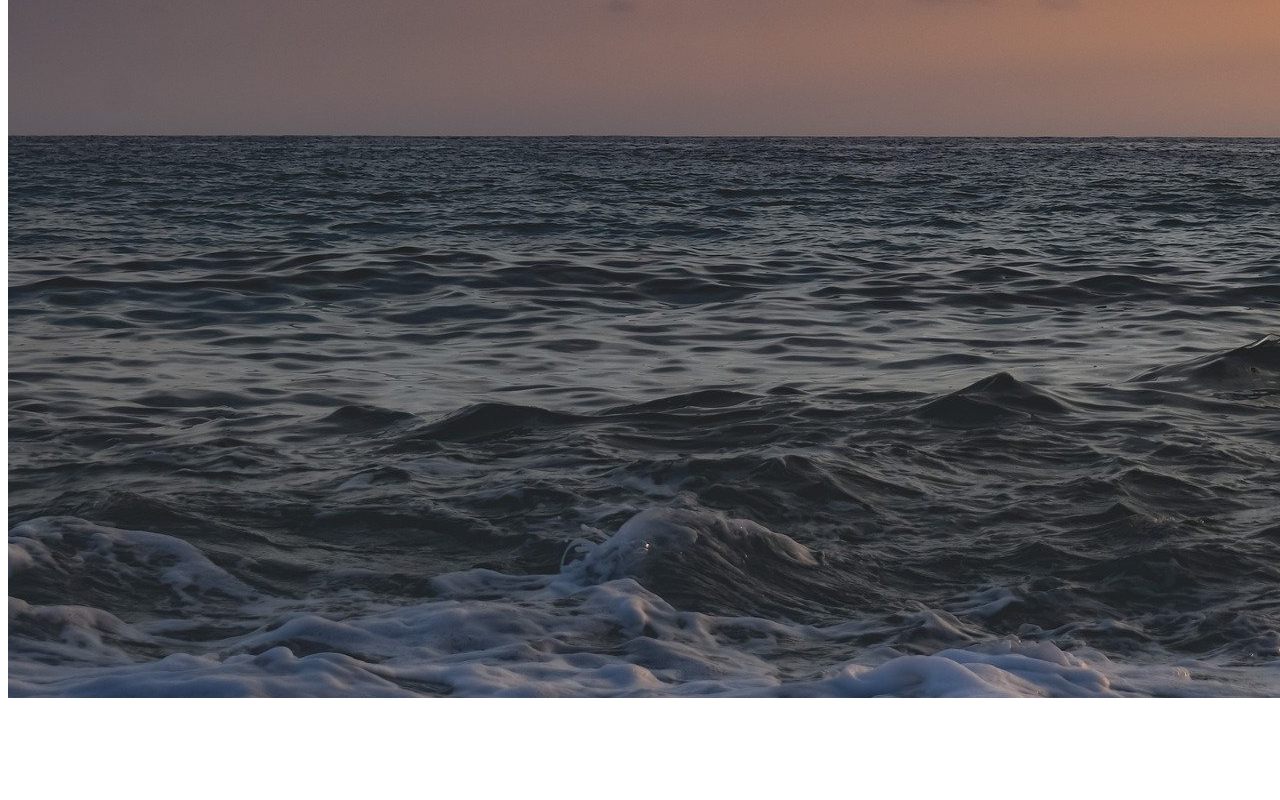
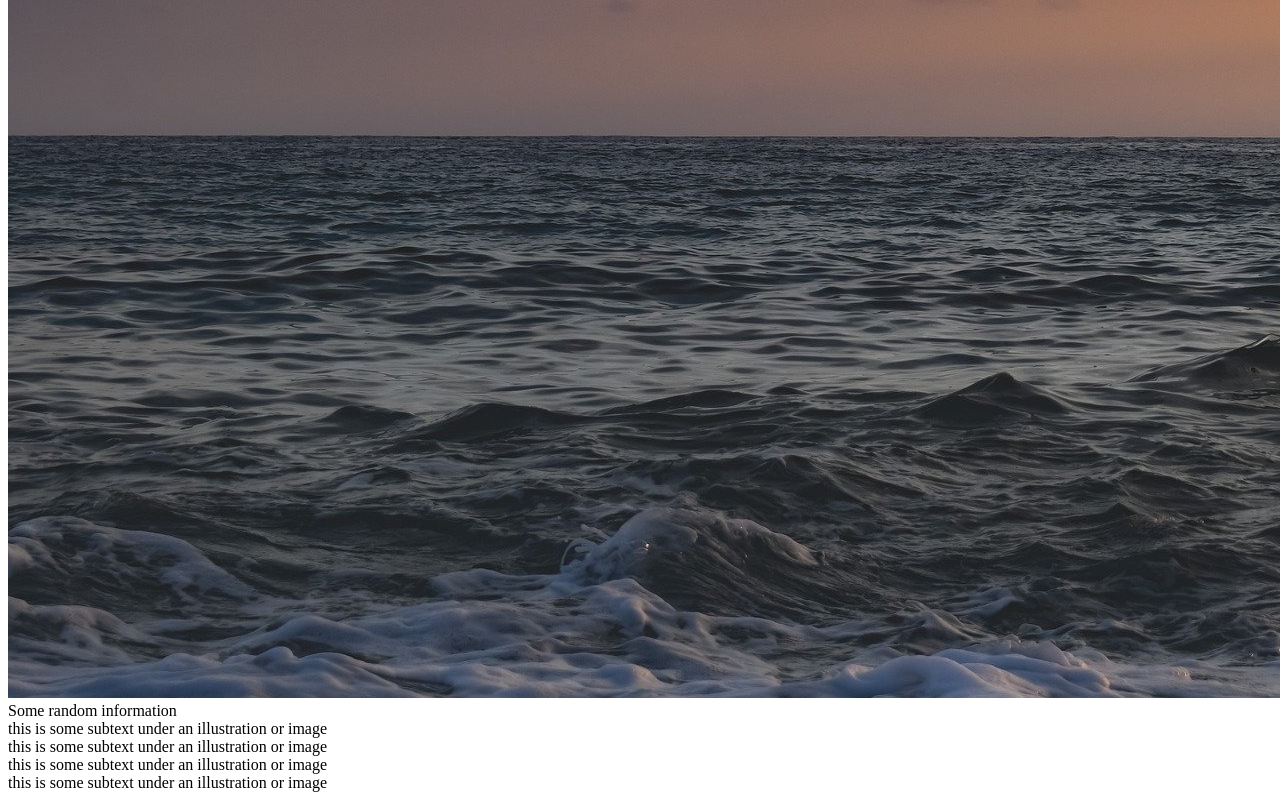
Before and after one commit to lindavid1998/landing-page, a plain HTML site: page index.html in a window 1280 px wide. Shown: the part 751-1551 px from the top of the page. Before the commit the page ends 1461 px from the top, so only its background shows below. Drawn offline with Linux system fonts and the light colour scheme.

Commit message:
Add html of section 2

```diff
--- a/index.html
+++ b/index.html
@@ -31,6 +31,28 @@
             </div>
             <img src="sunset.jpg" alt="placeholder image">
         </div>
+
+        <div class="section two">
+            <div class="title">Some random information</div>
+            <div class="cards">
+                <div class="card">
+                    <div class="card-shape"></div>
+                    <div class="card-text">this is some subtext under an illustration or image</div>
+                </div>
+                <div class="card">
+                    <div class="card-shape"></div>
+                    <div class="card-text">this is some subtext under an illustration or image</div>
+                </div>
+                <div class="card">
+                    <div class="card-shape"></div>
+                    <div class="card-text">this is some subtext under an illustration or image</div>
+                </div>
+                <div class="card">
+                    <div class="card-shape"></div>
+                    <div class="card-text">this is some subtext under an illustration or image</div>
+                </div>
+            </div>
+        </div>
     </div>
 </body>
 </html>
```
